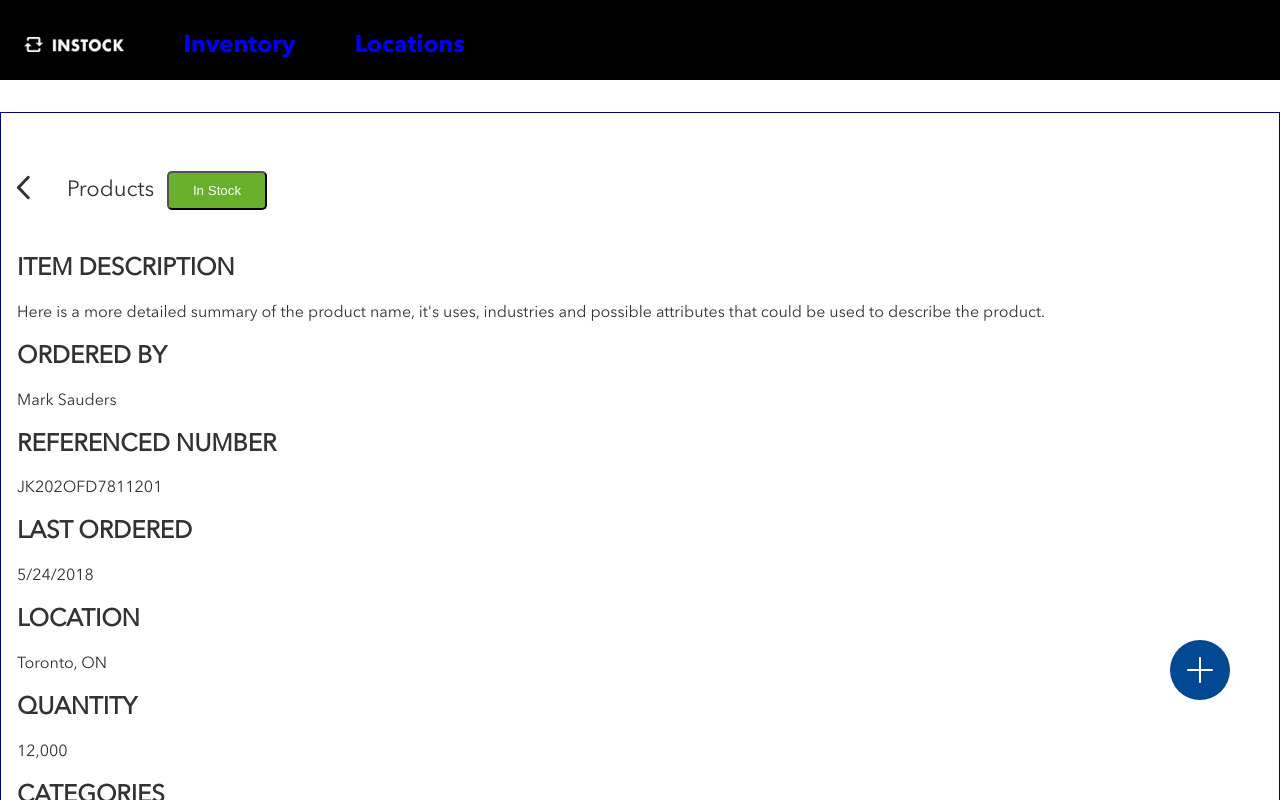
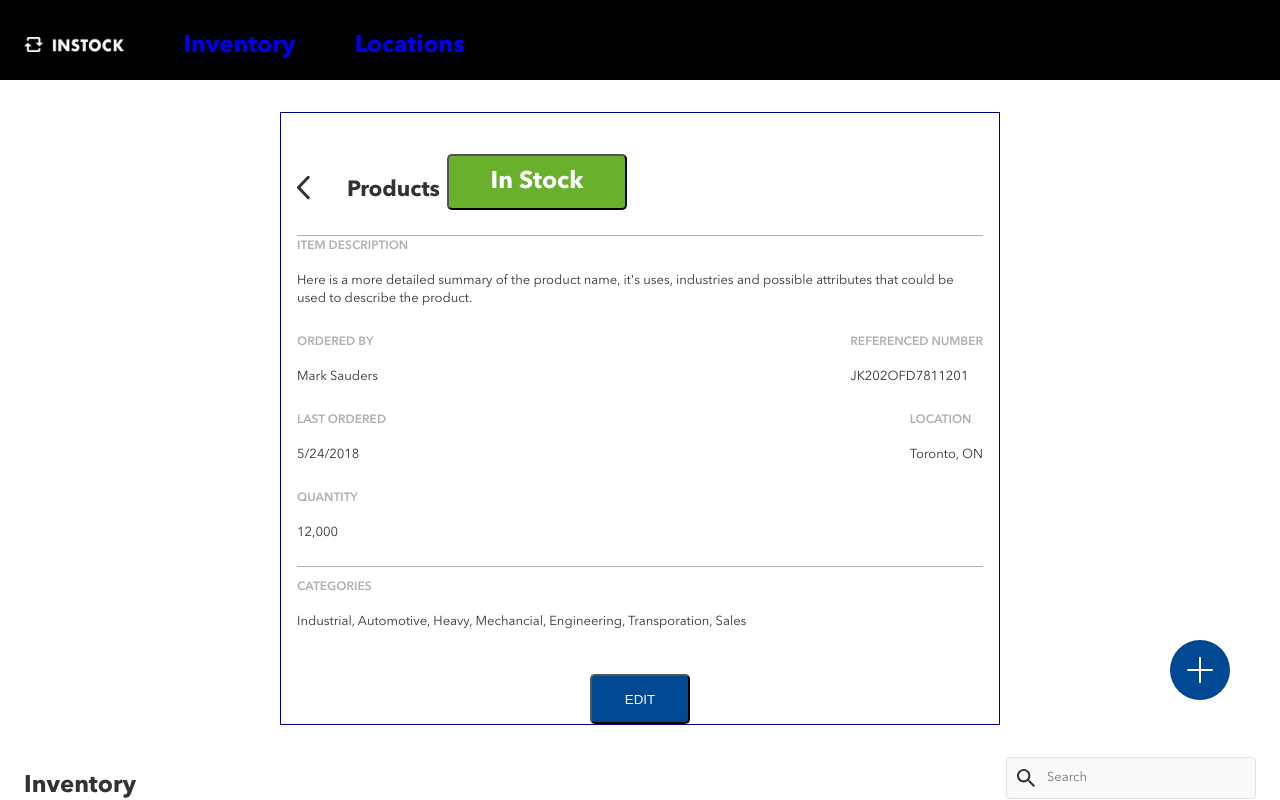
Before and after one commit to SoLetsCode/instock-pod-3, a React (Create React App) app in the folder sprint-one/client/: page /location in a window 1280 px wide. Shown: the top 800 px of the page. Built offline with nearby package versions, Linux system fonts and the light colour scheme; no server answers.

Commit message:
Backing up products component

```diff
--- a/sprint-one/client/src/components/Products.js
+++ b/sprint-one/client/src/components/Products.js
@@ -11,49 +11,85 @@ const Products = () => {
         <button className="products__header-instock-btn">In Stock</button>
       </div>
 
-      <div className="products__segment">
-        <h2>ITEM DESCRIPTION</h2>
-        <p>
+      <div className="products__segment-uno">
+        <h2 className="products__segment-flex-item products__segment-title">
+          ITEM DESCRIPTION
+        </h2>
+        <p className="products__segment-flex-item products__segment-content">
           Here is a more detailed summary of the product name, it's uses,
           industries and possible attributes that could be used to describe the
           product.
         </p>
       </div>
+      <div>
+        <div className="products__segment">
+          <div className="products__segment-section">
+            <h2 className="products__segment-flex-item products__segment-title">
+              ORDERED BY
+            </h2>
+            <p className="products__segment-flex-item products__segment-content">
+              Mark Sauders
+            </p>
+          </div>
 
-      <div className="products__segment">
-        <div className="">
-          <h2>ORDERED BY</h2>
-          <p>Mark Sauders</p>
-        </div>
-        <div className="">
-          <h2>REFERENCED NUMBER</h2>
-          <p>JK202OFD7811201</p>
+          <div className="products__segment-section">
+            <h2 className="products__segment-flex-item products__segment-title">
+              REFERENCED NUMBER
+            </h2>
+            <p className="products__segment-flex-item products__segment-content">
+              JK202OFD7811201
+            </p>
           </div>
         </div>
 
         <div className="products__segment">
-        <div className="div">
-          <h2>LAST ORDERED</h2>
-          <p>5/24/2018</p>
+          <div className="products__segment-section">
+            <h2 className="products__segment-flex-item products__segment-title">
+              LAST ORDERED
+            </h2>
+            <p className="products__segment-flex-item products__segment-content">
+              5/24/2018
+            </p>
           </div>
-        <div className="">
-          <h2>LOCATION</h2>
-          <p>Toronto, ON</p>
+
+          <div className="products__segment-section">
+            <h2 className="products__segment-flex-item products__segment-title">
+              LOCATION
+            </h2>
+            <p className="products__segment-flex-item products__segment-content">
+              Toronto, ON
+            </p>
           </div>
         </div>
 
-      <div className="">
-        <h2>QUANTITY</h2>
-        <p>12,000</p>
-      </div>
-      <div className="">
-        <h2>CATEGORIES</h2>
-        <p>
-          Industrial, Automotive, Heavy, Mechancial, Engineering, Transporation,
-          Sales
+        <div className="products__segment-uno products__segment-final">
+          <div className="products__segment-section">
+            <h2 className="products__segment-flex-item products__segment-title">
+              QUANTITY
+            </h2>
+            <p className="products__segment-flex-item products__segment-content">
+              12,000
             </p>
           </div>
-      <button>EDIT</button>
+        </div>
+        <div className="products__segment-uno">
+          <div className="products__segment-section">
+            <h2 className="products__segment-flex-item products__segment-title">
+              CATEGORIES
+            </h2>
+            <p className="products__segment-flex-item products__segment-content">
+              Industrial, Automotive, Heavy, Mechancial, Engineering,
+              Transporation, Sales
+            </p>
+          </div>
+          <div className="products__segment-section">
+            <div>&nbsp;</div>
+          </div>
+        </div>
+      </div>
+      <div className="products__edit-btn-wrapper">
+        <button className="products__edit-btn">EDIT</button>
+      </div>
     </section>
   );
 };
--- a/sprint-one/client/src/styles/App.css
+++ b/sprint-one/client/src/styles/App.css
@@ -466,12 +466,6 @@ a {
           align-items: flex-end;
 }
 
-@media only screen and (min-width: 767px) {
-  .inventory__kebab-remove-container {
-    margin: 0 0 0 40px;
-  }
-}
-
 .inventory__remove {
   width: 156px;
   padding: 20px;
@@ -583,7 +577,9 @@ a {
 }
 
 .products {
+  margin: 0 auto;
   padding: 32px 16px 0 16px;
+  width: 288px;
 }
 
 .products__header {
@@ -611,25 +607,115 @@ a {
 .products__header-title {
   margin: 0 0 16px 0;
   padding: 32px 0 16px 0;
+  width: 80%;
   font-size: 22px;
-  width: 80%;
+  font-family: avenir-bold;
 }
 
 .products__header-instock-btn {
+  padding: 10px;
+  margin: 0 0 16px 0;
+  border-radius: 5px;
+  width: 180px;
   background-color: #69b02d;
   color: #fff;
-  padding: 10px;
-  width: 100px;
+  font-family: avenir-bold;
+  font-size: 24px;
+  line-height: 32px;
+}
+
+.products__segment {
+  display: -webkit-box;
+  display: -ms-flexbox;
+  display: flex;
+  -webkit-box-orient: vertical;
+  -webkit-box-direction: normal;
+      -ms-flex-direction: column;
+          flex-direction: column;
+  -webkit-box-pack: justify;
+      -ms-flex-pack: justify;
+          justify-content: space-between;
+  -webkit-box-align: start;
+      -ms-flex-align: start;
+          align-items: flex-start;
+}
+
+.products__segment-title {
+  margin: 0 0 16px 0;
+  color: #afafaf;
+  font-family: avenir-demi;
+  font-size: 12px;
+  line-height: 20px;
+}
+
+.products__segment-content {
+  margin: 0 0 24px 0;
+  font-size: 13px;
+  line-height: 18px;
+}
+
+.products__edit-btn-wrapper {
+  display: -webkit-box;
+  display: -ms-flexbox;
+  display: flex;
+  -webkit-box-pack: justify;
+      -ms-flex-pack: justify;
+          justify-content: space-between;
+  -webkit-box-align: center;
+      -ms-flex-align: center;
+          align-items: center;
+}
+
+.products__edit-btn {
+  margin: 0 auto;
   border-radius: 5px;
+  height: 50px;
+  width: 100%;
+  background-color: #004892;
+  color: #fafafa;
 }
 
 @media only screen and (min-width: 767px) {
+  .products {
+    width: 720px;
+  }
   .products__header {
+    border-bottom: 1px solid #afafaf;
     -ms-flex-wrap: no-wrap;
         flex-wrap: no-wrap;
   }
   .products__header-title {
     width: 30%;
+  }
+  .products__segment {
+    -webkit-box-orient: horizontal;
+    -webkit-box-direction: normal;
+        -ms-flex-direction: row;
+            flex-direction: row;
+    -webkit-box-pack: justify;
+        -ms-flex-pack: justify;
+            justify-content: space-between;
+    -webkit-box-align: start;
+        -ms-flex-align: start;
+            align-items: flex-start;
+  }
+  .products__segment-flex-item {
+    width: 100%;
+    -webkit-box-flex: 1;
+        -ms-flex: 1 1;
+            flex: 1 1;
+  }
+  .products__segment-final {
+    border-bottom: 1px solid #afafaf;
+    margin-bottom: 10px;
+  }
+  .products__edit-btn-wrapper {
+    -webkit-box-pack: start;
+        -ms-flex-pack: start;
+            justify-content: flex-start;
+  }
+  .products__edit-btn {
+    width: 100px;
   }
 }
 
--- a/sprint-one/client/src/styles/partials/_inventory.scss
+++ b/sprint-one/client/src/styles/partials/_inventory.scss
@@ -97,10 +97,6 @@
     display: flex;
     flex-direction: column;
     align-items: flex-end;
-
-    @include tablet {
-      margin: 0 0 0 40px;
-    }
   }
 
   //expirmental code to implement remove button
--- a/sprint-one/client/src/styles/partials/_products.scss
+++ b/sprint-one/client/src/styles/partials/_products.scss
@@ -1,5 +1,8 @@
 .products {
+  margin: 0 auto;
   padding: 32px 16px 0 16px;
+  width: 288px;
+
   &__header {
     display: flex;
     flex-direction: row;
@@ -18,28 +21,99 @@
   &__header-title {
     margin: 0 0 16px 0;
     padding: 32px 0 16px 0;
-    font-size: 22px;
 
     width: 80%;
+
+    font-size: 22px;
+    font-family: avenir-bold;
   }
+
   &__header-instock-btn {
+    padding: 10px;
+    margin: 0 0 16px 0;
+    border-radius: 5px;
+
+    width: 180px;
+
     background-color: #69b02d;
     color: #fff;
-    padding: 10px;
-    width: 100px;
-    border-radius: 5px;
+
+    font-family: avenir-bold;
+    @include m-font-h1;
   }
 
-  &__header-title {
+  &__segment {
+    display: flex;
+    flex-direction: column;
+    justify-content: space-between;
+    align-items: flex-start;
+  }
+
+  &__segment-title {
+    margin: 0 0 16px 0;
+
+    color: $silver;
+
+    font-family: avenir-demi;
+    @include m-font-label;
+  }
+
+  &__segment-content {
+    margin: 0 0 24px 0;
+
+    @include m-font-p;
+  }
+
+  &__edit-btn-wrapper {
+    display: flex;
+    justify-content: space-between;
+    align-items: center;
+  }
+
+  &__edit-btn {
+    margin: 0 auto;
+    border-radius: 5px;
+
+    height: 50px;
+    width: 100%;
+
+    background-color: #004892;
+    color: $alabaster;
   }
 
   @include tablet {
+    width: 720px;
     &__header {
+      border-bottom: 1px solid $silver;
       flex-wrap: no-wrap;
     }
 
     &__header-title {
       width: 30%;
+    }
+
+    &__segment {
+      flex-direction: row;
+      justify-content: space-between;
+      align-items: flex-start;
+    }
+
+    &__segment-flex-item {
+      width: 100%;
+      flex: 1 1;
+    }
+
+    &__segment-final {
+      border-bottom: 1px solid $silver;
+      margin-bottom: 10px;
+    }
+
+    &__edit-btn-wrapper {
+      justify-content: flex-start;
+    }
+
+    &__edit-btn {
+      width: 100px;
     }
   }
 
```
Also changed, not shown: 1 other file (tests, documents, lock files or other folders). Lines whose indentation alone changed are shown as unchanged.
